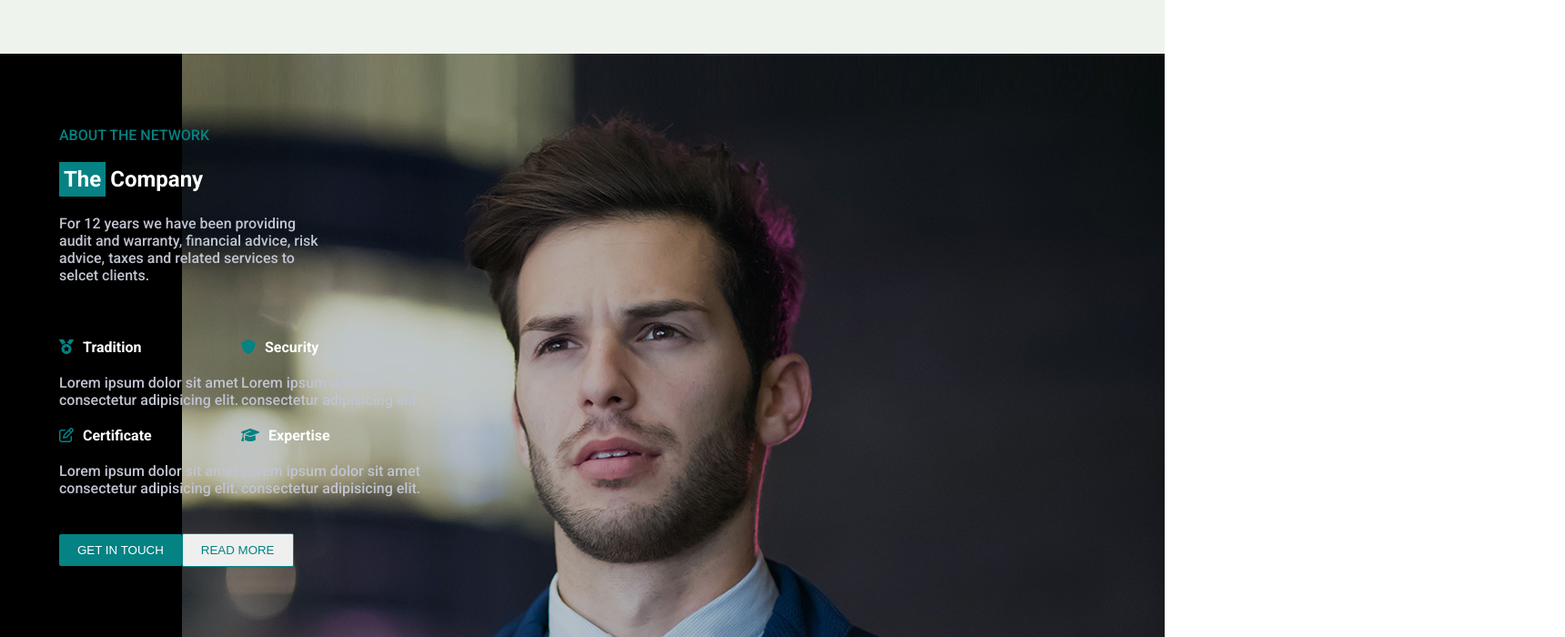
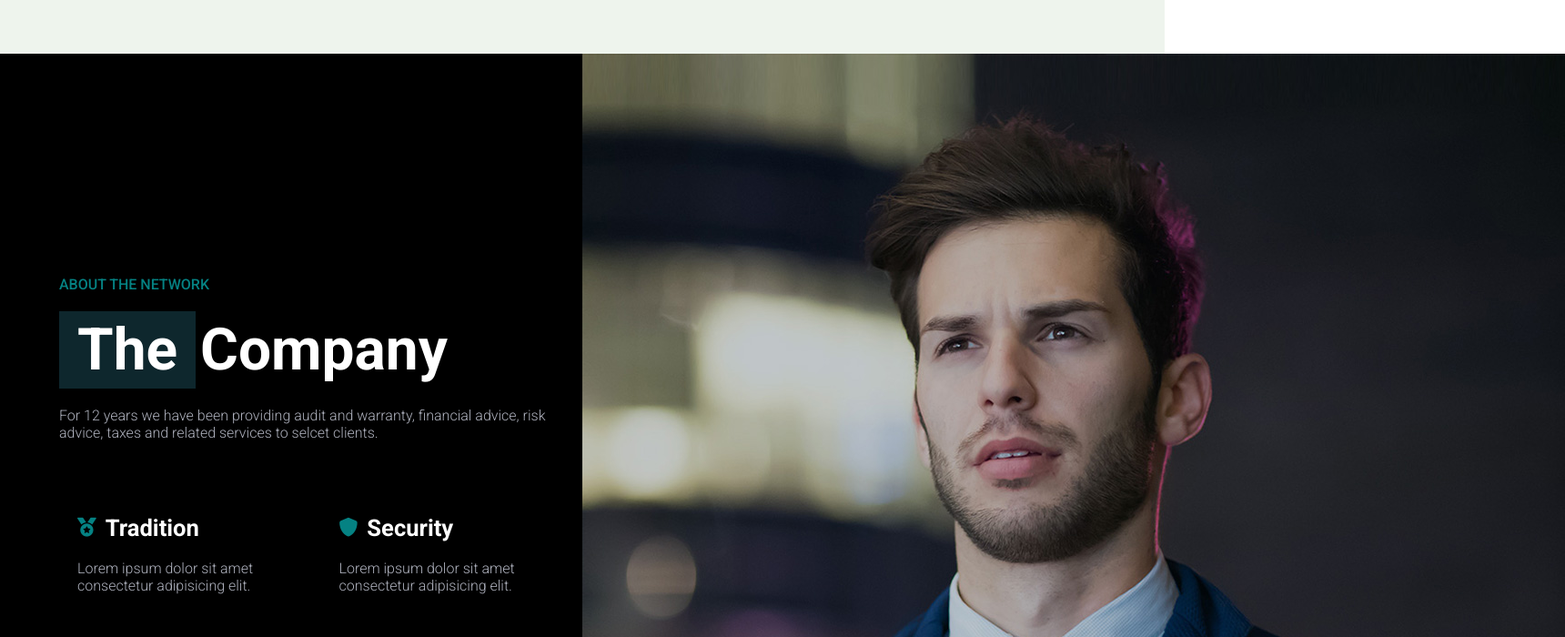
Before and after one commit to 32Fire32/proj-html-vuejs, a Vue app: page / in a window 1280 px wide. Shown: the part 1600-2300 px from the top of the page at 91% size, 1720 px wide, since content can reach past the window. Built offline with nearby package versions, Linux system fonts and the light colour scheme.

Commit message:
aggiustamenti grafici sezione the company

```diff
--- a/src/components/sections/AppSection2.vue
+++ b/src/components/sections/AppSection2.vue
@@ -33,7 +33,7 @@ export default {
 
 <template>
   <section>
-    <div class="container">
+    <div class="container center-align">
       <div class="text">
         <span class="introSection">ABOUT THE NETWORK</span>
         <div class="titleSection center-align">
@@ -42,7 +42,7 @@ export default {
         </div>
         <div class="sloganSection center-align">
           <div class="text">
-            <p>
+            <p class="light-text">
               For 12 years we have been providing audit and warranty, financial
               advice, risk advice, taxes and related services to selcet clients.
             </p>
@@ -55,10 +55,12 @@ export default {
         </div>
         <div class="buttons">
           <button class="btn">GET IN TOUCH</button>
-          <button class="btn-light">READ MORE</button>
+          <button class="btn-dark">READ MORE</button>
         </div>
       </div>
-      <div class="image"></div>
+      <div class="image">
+        <img src="../../assets/about-4.jpg" alt="" />
+      </div>
     </div>
   </section>
 </template>
@@ -66,34 +68,33 @@ export default {
 <style scoped lang="scss">
 section {
   background-color: black;
-  background-image: url(../../assets/about-4.jpg);
-  background-repeat: no-repeat;
-  background-position: right top;
 
   .titleSection {
     color: #fff;
     margin-bottom: 20px;
+    h2 {
+      font-size: 4rem;
+    }
     .firstAbout {
-      background-color: var(--primary-color);
-      padding: 5px;
+      background-color: #0e272d;
+      padding: 5px 20px;
       margin-right: 5px;
     }
   }
   .text {
     width: 50%;
+    flex-grow: 1;
     display: flex;
     flex-direction: column;
     .introSection {
-      margin-top: 80px;
       margin-bottom: 20px;
       color: var(--primary-color);
     }
     p {
-      color: var(--text-color-light);
       margin-bottom: var(--margin-bottom);
     }
-    .buttons {
-      margin-bottom: 80px;
+    .btn-dark {
+      margin-left: 20px;
     }
   }
   .image {
--- a/src/components/sections/SectionCards/AppCards2.vue
+++ b/src/components/sections/SectionCards/AppCards2.vue
@@ -14,14 +14,17 @@ export default {
       <span><i :class="img"></i></span>
       <h4>{{ title }}</h4>
     </div>
-    <p>Lorem ipsum dolor sit amet consectetur adipisicing elit.</p>
+    <p class="light-text">
+      Lorem ipsum dolor sit amet consectetur adipisicing elit.
+    </p>
   </div>
 </template>
 
 <style scoped lang="scss">
 .card {
-  width: 200px;
+  width: calc(var(--container) / 4 - 40px);
   color: #fff;
+  margin: 20px;
   i {
     color: var(--primary-color);
   }
@@ -31,6 +34,9 @@ export default {
   .top {
     display: flex;
     align-items: center;
+    span {
+      font-size: 1.3rem;
+    }
     img {
       width: 50px;
     }
@@ -40,6 +46,7 @@ export default {
   }
   .top h4 {
     color: #fff;
+    font-size: 1.6rem;
     margin-top: 20px;
     margin-bottom: 20px;
     margin-left: 10px;
--- a/src/style/partials/buttons.scss
+++ b/src/style/partials/buttons.scss
@@ -14,3 +14,11 @@
   padding: 10px 20px;
   border-radius: 2px;
 }
+
+.btn-dark {
+  color: #fff;
+  border: 1px solid var(--primary-color);
+  padding: 10px 20px;
+  border-radius: 2px;
+  background-color: black;
+}
--- a/src/style/partials/typography.scss
+++ b/src/style/partials/typography.scss
@@ -4,3 +4,8 @@
 body {
   font-family: "Roboto", sans-serif;
 }
+
+.light-text {
+  font-weight: 100;
+  color: var(--text-color-light);
+}
--- a/src/style/partials/variables.scss
+++ b/src/style/partials/variables.scss
@@ -2,7 +2,7 @@
   // colors
   --primary-color: #058283;
   --secondary-color: #111117;
-  --text-color-light: #c0c3d0;
+  --text-color-light: #aeb1bd;
   --text-color-dark: #21333e;
   // margins
   --margin-left: 40px;
```
